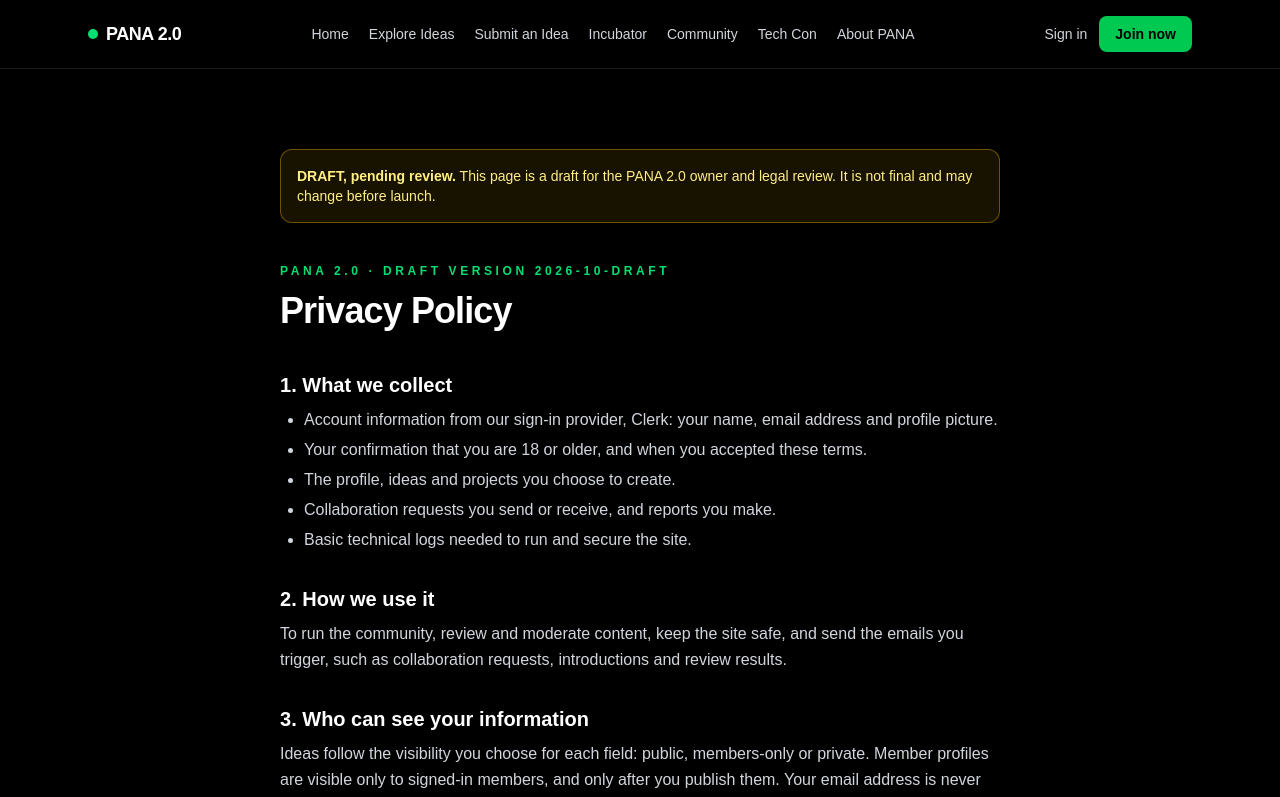
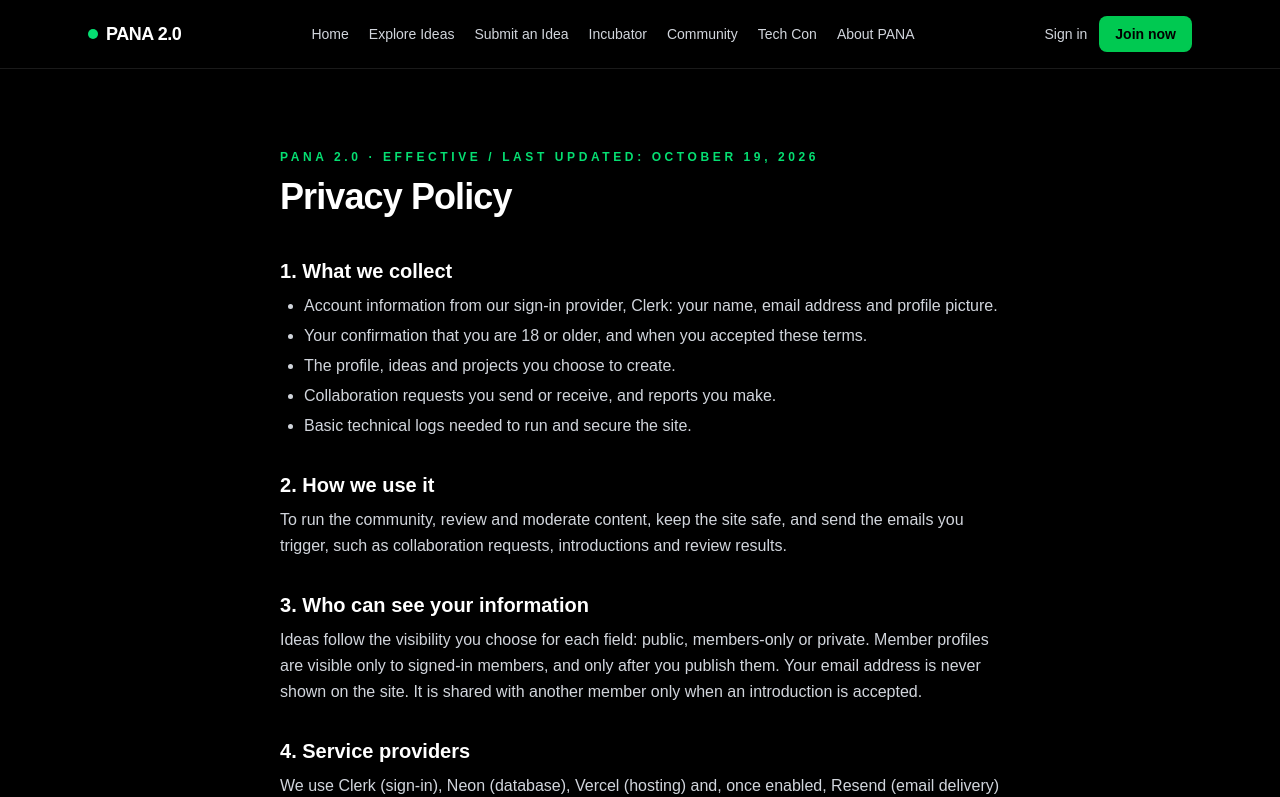
Before and after one commit to panagreenllc-dot/PANA-2.0, a Next.js app: page /privacy in a window 1280 px wide. Shown: the top 797 px of the page. Built offline with nearby package versions, Linux system fonts and the light colour scheme; no server answers.

Commit message:
Finalize Terms and Privacy pages
Remove (draft) from titles, drop robots noindex, remove the draft review
banner, and show 'Effective / Last updated: October 19, 2026'. Legal
wording unchanged.

```diff
--- a/app/privacy/page.tsx
+++ b/app/privacy/page.tsx
@@ -1,14 +1,13 @@
 import type { Metadata } from "next";
 import LegalPage from "@/components/LegalPage";
-import { TERMS_VERSION } from "@/lib/gate";
 
-export const metadata: Metadata = { title: "Privacy Policy (draft)", robots: { index: false } };
+export const metadata: Metadata = { title: "Privacy Policy" };
 
 export default function PrivacyPage() {
   return (
     <LegalPage
       title="Privacy Policy"
-      version={TERMS_VERSION}
+      lastUpdated="October 19, 2026"
       sections={[
         { heading: "What we collect", body: (
           <ul className="list-disc space-y-1 pl-6">
--- a/app/terms/page.tsx
+++ b/app/terms/page.tsx
@@ -1,14 +1,13 @@
 import type { Metadata } from "next";
 import LegalPage from "@/components/LegalPage";
-import { TERMS_VERSION } from "@/lib/gate";
 
-export const metadata: Metadata = { title: "Terms of Use (draft)", robots: { index: false } };
+export const metadata: Metadata = { title: "Terms of Use" };
 
 export default function TermsPage() {
   return (
     <LegalPage
       title="Terms of Use"
-      version={TERMS_VERSION}
+      lastUpdated="October 19, 2026"
       sections={[
         { heading: "Who can join", body: <p>You must be at least 18 years old to create an account or take part in the PANA 2.0 member community. By joining you confirm that you are 18 or older. We remove accounts of people under 18 when we learn of them.</p> },
         { heading: "Your content", body: <p>You keep ownership of the ideas, projects and profile information you post. You give PANA 2.0 permission to store and display that content according to the visibility settings you choose. Only post content you have the right to share.</p> },
--- a/components/LegalPage.tsx
+++ b/components/LegalPage.tsx
@@ -2,14 +2,10 @@ import { CONTACT_EMAIL } from "@/lib/site";
 
 export type LegalSection = { heading: string; body: React.ReactNode };
 
-export default function LegalPage({ title, version, sections }: { title: string; version: string; sections: LegalSection[] }) {
+export default function LegalPage({ title, lastUpdated, sections }: { title: string; lastUpdated: string; sections: LegalSection[] }) {
   return (
     <main className="mx-auto max-w-3xl px-6 py-20">
-      <div role="note" className="mb-10 rounded-xl border border-yellow-500/40 bg-yellow-500/10 p-4 text-sm text-yellow-200">
-        <strong>DRAFT, pending review.</strong> This page is a draft for the PANA 2.0 owner and legal review. It is not
-        final and may change before launch.
-      </div>
-      <p className="mb-3 text-xs font-semibold uppercase tracking-[0.3em] text-green-400">PANA 2.0 · Draft version {version}</p>
+      <p className="mb-3 text-xs font-semibold uppercase tracking-[0.3em] text-green-400">PANA 2.0 · Effective / Last updated: {lastUpdated}</p>
       <h1 className="mb-10 text-4xl font-bold tracking-tight">{title}</h1>
       <div className="space-y-8 text-gray-300">
         {sections.map((s, i) => (
```
